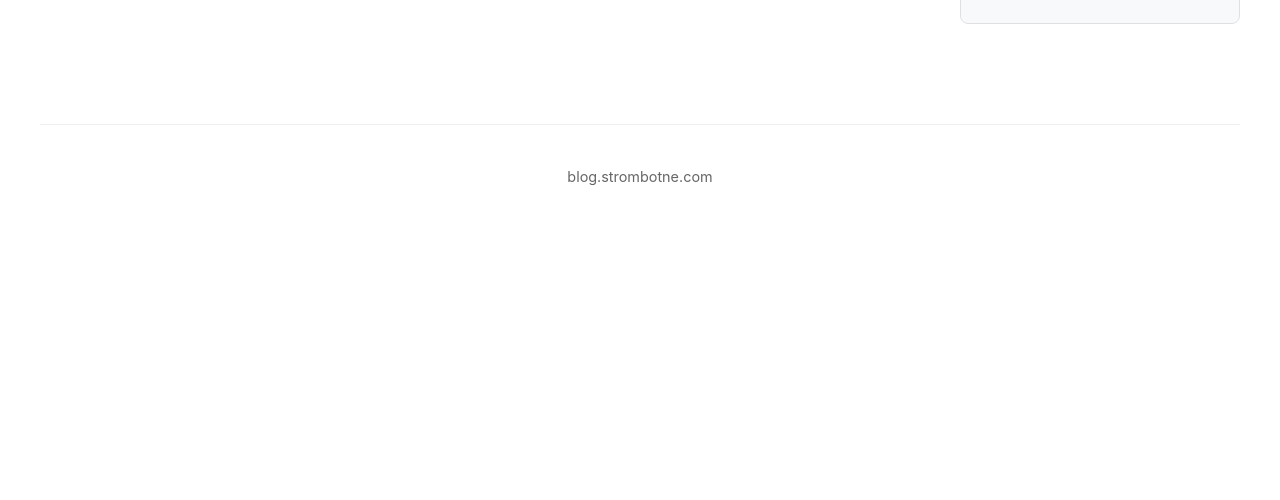
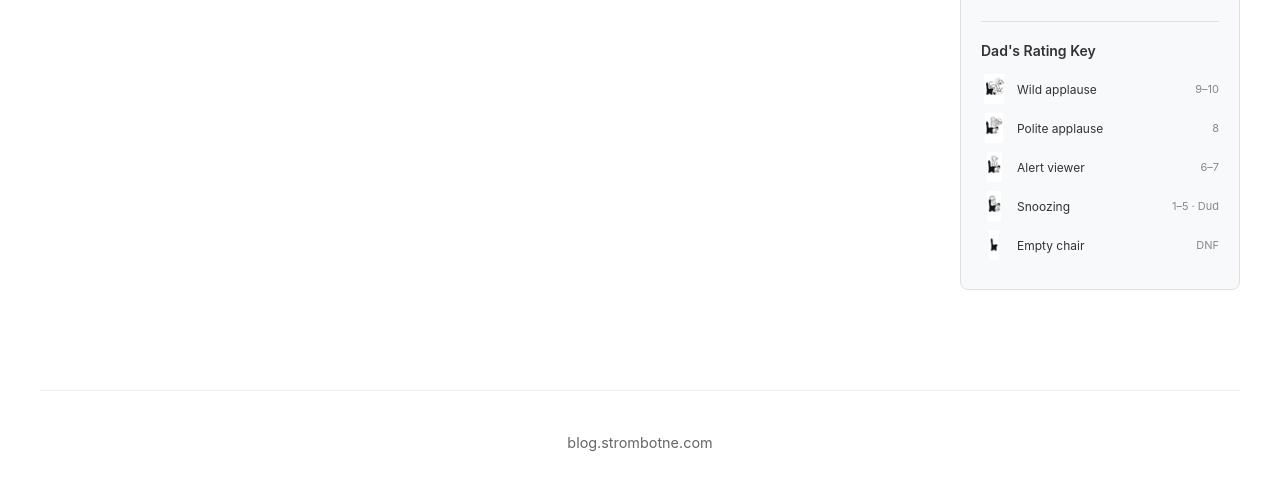
Before and after one commit to clintons/Movie-Ratings, a Flask app: template app/templates/index.html in a window 1280 px wide. Shown: the part 840-1340 px from the top of the page. Before the commit the page ends 1025 px from the top, so only its background shows below. Run offline with Flask 3, Linux system fonts and the light colour scheme; the template is opened without the code that fills it, so the values that code supplies are empty; the visitor is signed in with stand-in values (Sample User, id 1); some libraries are stand-ins or nearby versions.

Commit message:
Show Dad's ratings as cartoon poses instead of numbers
Dad's rating renders as one of five drawings of a filmgoer whose
enthusiasm decays from a standing ovation to an empty seat. KLS's and
SMS's ratings are unchanged, and the Category row still prints its word.

Resolution order, in the dad_badge macro: category Dud and DNF win over
the number, then 9-10, 8, 6-7, and 1-5. dad_rating is varchar, so the
macro coerces with |int(0) and falls back to the raw text when a value
will not parse.

This also fills a gap: 44 Duds and 1 DNF carry no number at all and
previously rendered an empty cell.

A key in the sidebar, below the movies total, lists the five poses with
what each one covers.

Co-Authored-By: Claude Opus 5 <noreply@anthropic.com>
Claude-Session: https://claude.ai/code/session_01MXJnBGB8ukkoZCSGyt8fFd

```diff
--- a/app/templates/index.html
+++ b/app/templates/index.html
@@ -1,4 +1,29 @@
 {% extends "base.html" %}
+
+{#- Dad rates movies with cartoon poses instead of numbers. The Dud/DNF
+    categories win over the number; an unparseable rating falls back to raw text.
+    dad_rating is varchar, so |int(0) guards against non-numeric values. -#}
+{% macro dad_badge(rating, category) -%}
+    {%- set cat = (category or '')|trim|lower -%}
+    {%- set n = (rating or '')|trim|int(0) -%}
+    {%- set icon = 'empty-chair.png' if cat == 'dnf'
+        else ('snoozing.png' if cat == 'dud'
+        else ('wild-applause.png' if n >= 9
+        else ('polite-applause.png' if n == 8
+        else ('alert-viewer.png' if n >= 6
+        else ('snoozing.png' if n >= 1 else none))))) -%}
+    {%- set alt = 'Empty chair (did not finish)' if cat == 'dnf'
+        else ('Snoozing (dud)' if cat == 'dud'
+        else ('Wild applause (' ~ n ~ '/10)' if n >= 9
+        else ('Polite applause (8/10)' if n == 8
+        else ('Alert viewer (' ~ n ~ '/10)' if n >= 6
+        else ('Snoozing (' ~ n ~ '/10)' if n >= 1 else ''))))) -%}
+    {%- if icon -%}
+        <img class="dad-rating-icon" src="{{ url_for('static', filename='ratings/' ~ icon) }}" alt="{{ alt }}" title="{{ alt }}">
+    {%- else -%}
+        {{ rating }}
+    {%- endif -%}
+{%- endmacro %}
 
 {% block content %}
 <div class="page-layout">
@@ -36,13 +61,15 @@
                             <span>{{ movie.lang_country or ' ' }}</span>
                         </div>
 
+                        {%- set dad_cat = (movie.dad_category or '')|trim|lower -%}
+                        {%- set dad_show = movie.dad_rating or dad_cat in ['dud', 'dnf'] -%}
                         <div class="info-row ratings">
                             <span class="label">Ratings:</span>
                             <span>
                                 {% if movie.k_rating %}KLS: {{ movie.k_rating }}{% endif %}
-                                {% if movie.k_rating and movie.dad_rating %} | {% endif %}
-                                {% if movie.dad_rating %}Dad: {{ movie.dad_rating }}{% endif %}
-                                {% if (movie.k_rating or movie.dad_rating) and movie.spencer_rating %} | {% endif %}
+                                {% if movie.k_rating and dad_show %} | {% endif %}
+                                {% if dad_show %}Dad: {{ dad_badge(movie.dad_rating, movie.dad_category) }}{% endif %}
+                                {% if (movie.k_rating or dad_show) and movie.spencer_rating %} | {% endif %}
                                 {% if movie.spencer_rating %}SMS: {{ movie.spencer_rating }}{% endif %}
                             </span>
                         </div>
@@ -207,6 +234,24 @@
         {% else %}
         <p class="results-info">{{ total }} movies total</p>
         {% endif %}
+
+        {%- set rating_legend = [
+            ('wild-applause.png',   'Wild applause',   '9–10'),
+            ('polite-applause.png', 'Polite applause', '8'),
+            ('alert-viewer.png',    'Alert viewer',    '6–7'),
+            ('snoozing.png',        'Snoozing',        '1–5 · Dud'),
+            ('empty-chair.png',     'Empty chair',     'DNF'),
+        ] -%}
+        <div class="rating-legend">
+            <h3>Dad's Rating Key</h3>
+            {% for icon, name, applies in rating_legend %}
+            <div class="legend-row">
+                <span class="legend-icon"><img src="{{ url_for('static', filename='ratings/' ~ icon) }}" alt="{{ name }}"></span>
+                <span class="legend-name">{{ name }}</span>
+                <span class="legend-applies">{{ applies }}</span>
+            </div>
+            {% endfor %}
+        </div>
     </aside>
 </div>
 
@@ -326,6 +371,51 @@
     border-top: 1px solid #e0e0e0;
 }
 
+/* Dad's rating key in the sidebar */
+.rating-legend {
+    margin-top: 18px;
+    padding-top: 18px;
+    border-top: 1px solid #e0e0e0;
+}
+
+.rating-legend h3 {
+    font-size: 14px;
+    font-weight: 600;
+    color: #333;
+    margin: 0 0 12px 0;
+}
+
+.legend-row {
+    display: flex;
+    align-items: center;
+    gap: 10px;
+    margin-bottom: 9px;
+}
+
+.legend-icon {
+    width: 26px;
+    flex-shrink: 0;
+    display: flex;
+    justify-content: center;
+}
+
+.legend-icon img {
+    height: 30px;
+    width: auto;
+}
+
+.legend-name {
+    font-size: 12px;
+    color: #333;
+    flex: 1;
+}
+
+.legend-applies {
+    font-size: 11px;
+    color: #888;
+    white-space: nowrap;
+}
+
 /* Movie List */
 .movie-list {
     display: flex;
@@ -381,6 +471,15 @@
 .info-row.ratings {
     color: #000;
 }
+
+/* Dad's rating poses: uniform height, natural width (sources are 250px tall) */
+.dad-rating-icon {
+    height: 32px;
+    width: auto;
+    vertical-align: middle;
+    margin: -4px 2px 0;
+}
+
 
 .imdb-link {
     color: #f5c518;
```
Also changed, not shown: app/static/ratings/alert-viewer.png (added), app/static/ratings/empty-chair.png (added), app/static/ratings/polite-applause.png (added), app/static/ratings/snoozing.png (added), app/static/ratings/wild-applause.png (added).
